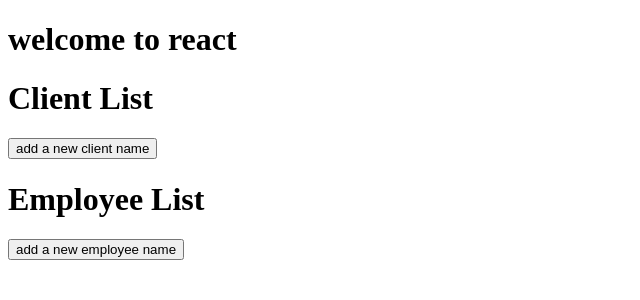
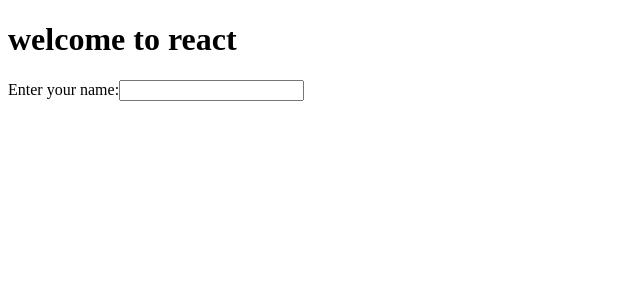
Before and after one commit to SS-2302/Besant_React_Jul_2026, a React (Vite) app in the folder react-class/: page / in a window 1280 px wide. Shown: the top 300 px of the page, without its empty margins (0-640 px from the left). Built offline with nearby package versions, Linux system fonts and the light colour scheme.

Commit message:
16/07 class

```diff
--- a/react-class/src/App.jsx
+++ b/react-class/src/App.jsx
@@ -2,6 +2,8 @@
 import EmployeeList from "./components/EmployeeList"
 import Hospital from "./components/Hospital"
 import Patient from "./components/Patient"
+import ReactForm from "./components/ReactForm"
+import Stopwatch from "./components/stopWatch"
 
 function App() {
    return(
@@ -9,8 +11,10 @@
     <h1>welcome to react</h1>
     {/* <Patient />
     <Hospital/> */}
-    <ClientList/>
-    <EmployeeList/>
+    {/* <ClientList/> */}
+    {/* <EmployeeList/> */}
+    {/* <Stopwatch/> */}
+    <ReactForm/>
     </>
    )
 }
--- /dev/null
+++ b/react-class/src/components/ReactForm.jsx
@@ -0,0 +1,18 @@
+import React, { useState } from 'react'
+
+export default function ReactForm() {
+
+const [name, setName] = useState("");
+
+console.log("current state",name);
+
+
+  return (
+    <>
+        <form action="">
+            <label htmlFor="">Enter your name:</label>
+            <input type="text" onChange={(e)=> {setName(e.target.value)}} />
+        </form>
+    </>
+  )
+}
--- /dev/null
+++ b/react-class/src/components/Stopwatch.jsx
@@ -0,0 +1,36 @@
+import React from 'react';
+
+import { useEffect } from 'react';
+
+export default function Stopwatch() {
+
+    useEffect(()=> {
+        console.log("screen refreshed");
+        // checkCount();
+        setCount(1);
+
+        setTimeout(()=>{
+          setCount((pv)=>{return pv+1})
+        },2000);
+    }, []);
+
+    function checkCount(){
+      if(count>10){
+        setCount(1);
+      }
+    }
+
+    function updateCount(){
+      setCount((preCount)=>{
+        return precount+1;
+      });
+    }
+
+  return (
+    <>
+      <h1>I have rendered {count} times</h1>
+
+        <button onClick={updateCount}>update</button>
+    </>
+  );
+}
```
